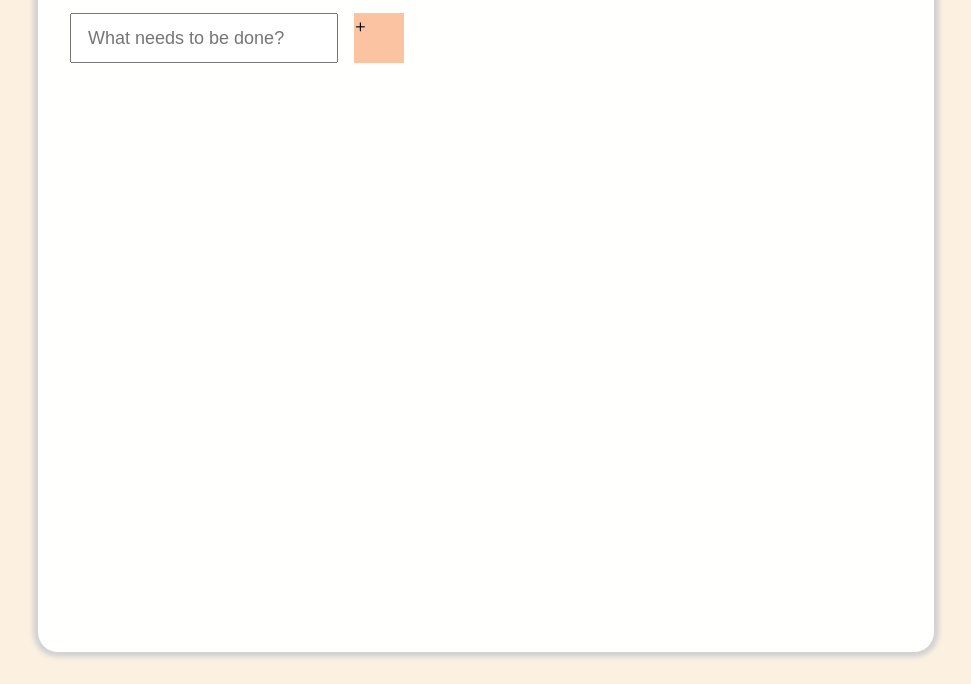
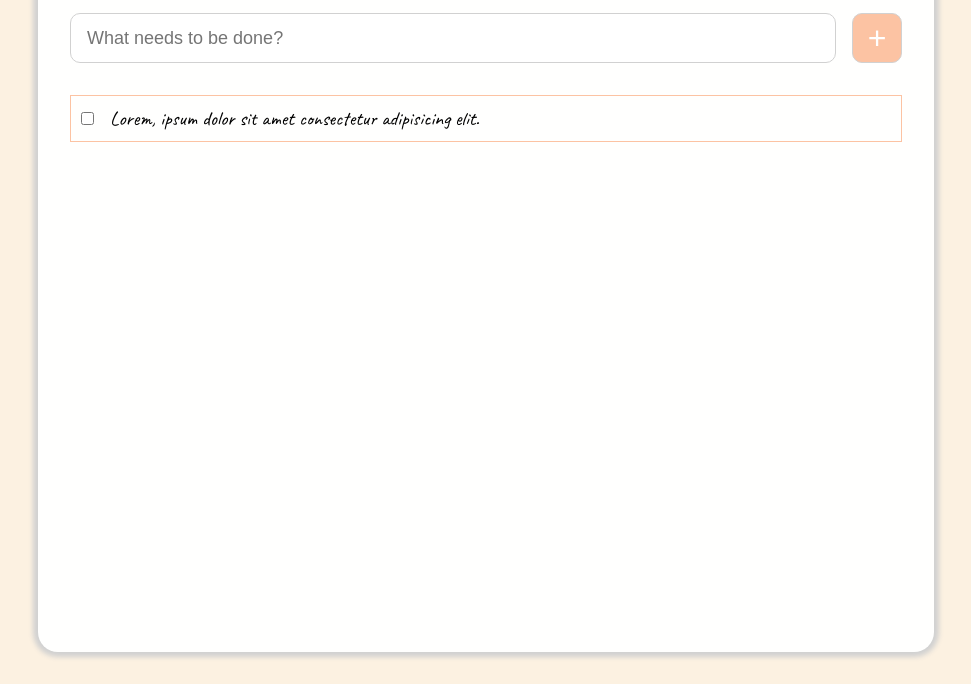
Before and after one commit to kkormakova/0667diplom, a plain HTML site: page index.html in a window 1280 px wide. Shown: the part 116-800 px from the top of the page, without its empty margins (154-1125 px from the left). Drawn offline with nearby package versions, Linux system fonts and the light colour scheme.

Commit message:
add styles and task

```diff
--- a/index.html
+++ b/index.html
@@ -5,15 +5,27 @@
     <meta http-equiv="X-UA-Compatible" content="IE=edge">
     <meta name="viewport" content="width=device-width, initial-scale=1.0">
     <link rel="stylesheet" href="style.css">
+    <script src="https://kit.fontawesome.com/3d0d124ab0.js" crossorigin="anonymous"></script>
     <title>ToDoList</title>
 </head>
 <body>
     <div class="container">
         <div class="content">
             <h1 class="title"> My daily planer</h1>
-            <div class="todoTask">
+            <div class="todoAddTask">
                 <input type="text" placeholder="What needs to be done?">
-                <div class="todoAdd">+</div>
+                <!-- <div class="todoAdd">+</div> -->
+                <button class="todoAdd">+</button>
+            </div>
+            <div class="list">
+                <div class="todoTask">
+                    <label class="todoCheckbox">
+                        <input type="checkbox">
+                    </label>
+                    <div class="taskText">Lorem, ipsum dolor sit amet consectetur adipisicing elit.</div>
+                    <div class="taskEdit"><i class="fa-regular fa-pen-to-square"></i></div>
+                    <div class="taskDel"><i class="fa-regular fa-trash-can"></i></div>
+                </div>
             </div>
         </div>
     </div>
--- a/style.css
+++ b/style.css
@@ -2,6 +2,7 @@
 @import url('https://fonts.googleapis.com/css2?family=Nunito:wght@200;300;400;500;600;700;800&display=swap');
 :root {
     --accent: rgb(252, 195, 163);
+    --pointer: rgb(255, 151, 110);
 }
 * {
     margin: 0;
@@ -25,23 +26,61 @@ body {
     border-radius: 20px;
     box-shadow: 0 0 5px 5px rgb(209, 209, 209);
 }
-.title {
-
-}
-.todoTask {
+.todoAddTask {
     --size: 50px;
     display: flex;
     margin: 16px 0 32px;
 }
-.todoTask input {
+.todoAddTask input {
     margin-right: 16px;
     font-size: 18px;
     padding: 8px 16px;
     height: var(--size);
+    border: 1px solid rgb(209, 209, 209);
+    border-radius: 10px;
+    flex-grow: 1;
 }
 .todoAdd {
     height: var(--size);
     width: var(--size);
+    border: 1px solid rgb(209, 209, 209);
+    background-color: var(--accent);
+    text-align: center;
+    font-size: 32px;
+    color: white;
+    border-radius: 10px;
+}
+.todoAdd:hover {
+    cursor: pointer;
+    background-color: var(--pointer);
+}
+.list {
+    font-family: 'Caveat', cursive;
+    font-size: 20px;
+    align-items: center;
+}
+.todoTask {
+    display: flex;
+    --size: 47px;
     border: 1px solid var(--accent);
-    background-color: var(--accent);
+    padding: 10px;
 }
+.todoTask:hover , .taskEdit, .taskDel {
+    display: true;
+}
+.todoCheckbox {
+    margin-right: 16px;
+    justify-content: center;
+}
+.taskEdit {
+    margin-left: auto;
+    margin-right: 10px;
+}
+.taskEdit, .taskDel {
+    color: var(--accent);
+    display: none;
+}
+.taskEdit:hover, .taskDel:hover {
+    cursor: pointer;
+    color: var(--pointer);
+}
```
